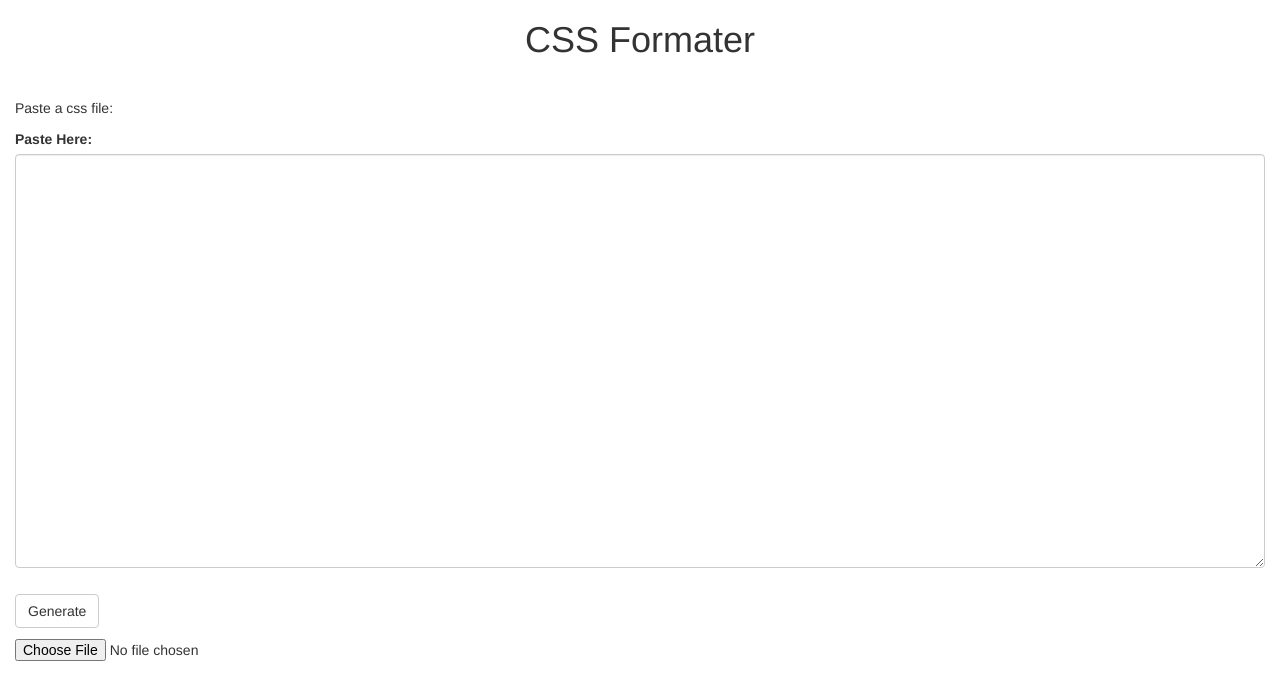
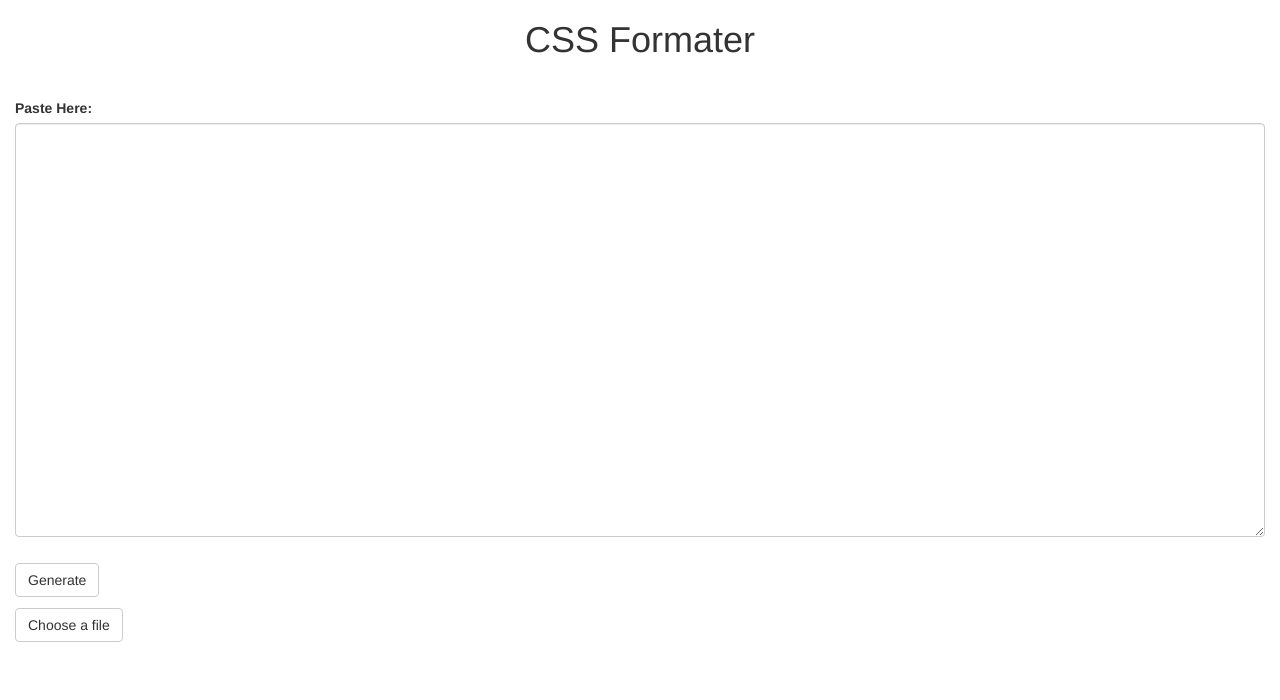
Before and after one commit to wenzla/wenzla.github.io, a Jekyll site: the page test.html, which Jekyll copies as it is, in a window 1280 px wide. Shown: the top 700 px of the page. Built offline with Jekyll 4.4.1, drawn with Linux system fonts in a browser that asks for light colours; nearby versions of some CDN libraries.

Commit message:
Fixed ugly file input button

```diff
--- a/css/cssFormat.css
+++ b/css/cssFormat.css
@@ -9,4 +9,17 @@ h1{
 	padding-right: 1.5ex;
 	overflow-x: scroll;
 	white-space: nowrap;
+	visibility: hidden;
 }
+.inputfile {
+	width: 0.1px;
+	height: 0.1px;
+	opacity: 0;
+	overflow: hidden;
+	position: absolute;
+	z-index: -1;
+}
+
+.inputfile + label {
+	cursor: pointer; /* "hand" cursor */
+}
--- a/script/test.js
+++ b/script/test.js
@@ -1,12 +1,25 @@
 var categoryCount = 6;
-var fileIn;
+
 
 window.onload = function() {
 	var fileInput = document.getElementById('fileInput');
 
 	fileInput.addEventListener('change', function(e) {
-		var fileIn = fileInput.files[0];
-		var textType = /text.*/;
+		var 	fileIn = fileInput.files[0];
+				textType = /text.*/;
+				label	 = $("#inputText");
+				labelVal = label.val();
+
+		var fileName = '';
+		if( this.files && this.files.length > 1 )
+			fileName = ( this.getAttribute( 'data-multiple-caption' ) || '' ).replace( '{count}', this.files.length );
+		else
+			fileName = e.target.value.split( '\\' ).pop();
+
+		if( fileName )
+			label.text(fileName);
+		else
+			label.text(labelVal);
 
 		if (fileIn.type.match(textType)) {
 			var reader = new FileReader();
@@ -25,6 +38,7 @@ window.onload = function() {
 
 function parseText(file) {
 	file += '\n';
+	$('#cssResult').css("visibility", "visible");
 	var beginBracket = /.*[\w]+ ?\n?{ *\n/mg;
 	var cssAttributes = /{\n?(.*{?\:\s?\w*.*;?}?[\n])+}?/mg;
 	// {\n(.*\:\s?\w*.*;?[\n])+}? <- def right (not on animation css tho)
--- a/test.html
+++ b/test.html
@@ -17,9 +17,7 @@
 			<div class="col-xs-12">
 
 				<h1 class="bPad">CSS Formater</h1>
-				<div class="bPad">
-					Paste a css file:
-				</div>
+
 				<div class="form-group bPad">
 					<label for="cssText">Paste Here:</label>
 					<textarea class="form-control" rows="20" id="cssText"></textarea>
@@ -29,7 +27,10 @@
 					<button id="InputTextCss" type="button" class="btn btn-default" onclick="parseText($('#cssText').val())">Generate</button>
 				</div>
 
-				<input type="file" id="fileInput" class="bPad">
+				<input type="file" id="fileInput" class="inputfile">
+				<label for="fileInput" class="btn btn-default" >
+					<span id="inputText">Choose a file</span>
+				</label>
 
 
 			</div>
```
